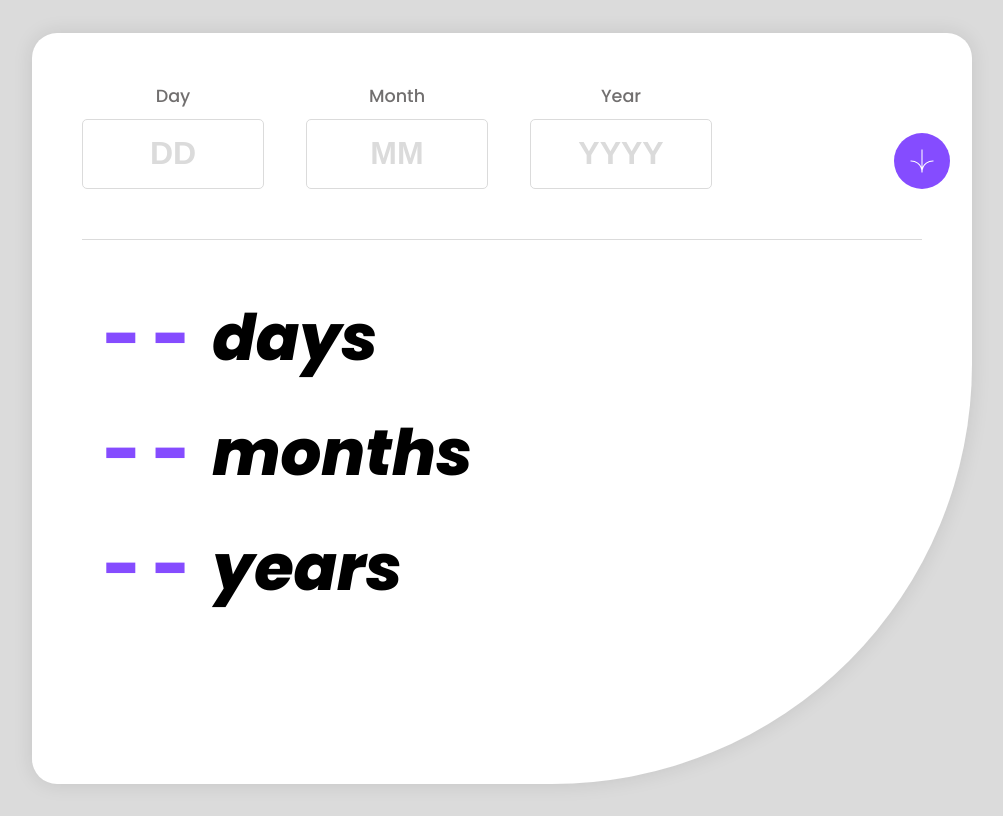
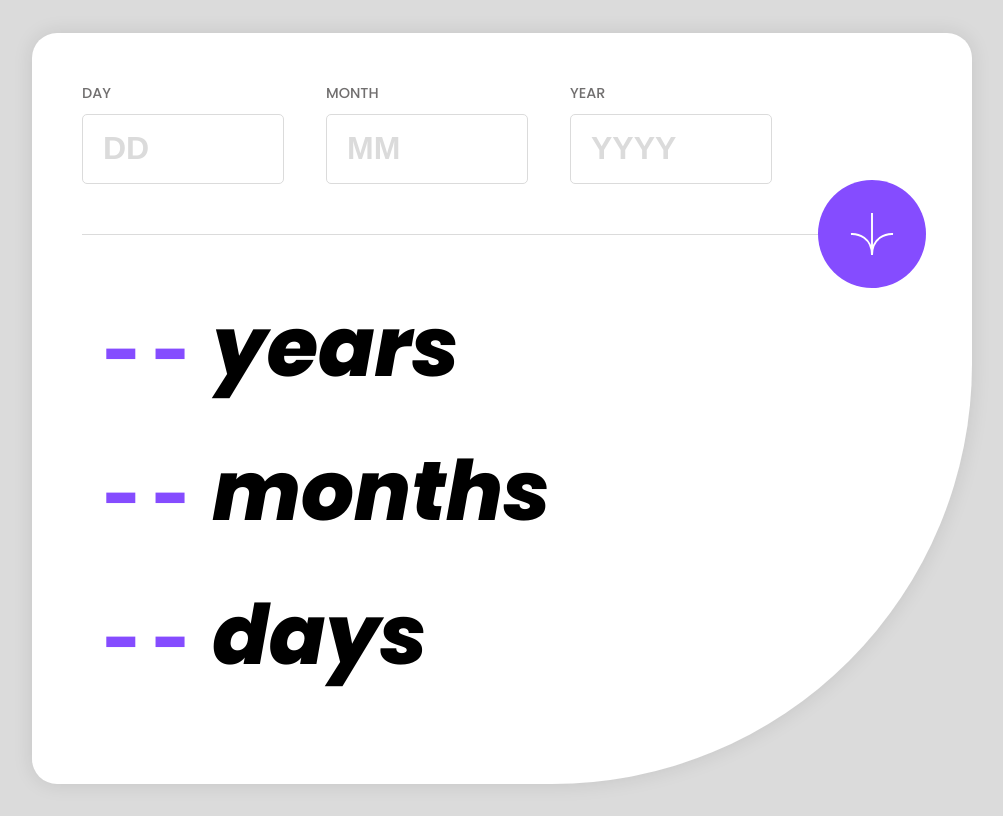
Before and after one commit to BomberQLF/Age-Calculator-App, a plain HTML site: page index.html in a window 1280 px wide. Shown: the whole page, without its empty margins (138-1141 px from the left). Drawn offline with Linux system fonts and the light colour scheme.

Commit message:
CSS Done

```diff
--- a/index.html
+++ b/index.html
@@ -14,27 +14,31 @@
 <body>
   <section>
     <div class="container">
-      <div class="dateContainer">
+      <form class="dateContainer">
         <div class="dayInput">
-          <label for="day">Day</label>
+          <label for="day" class="red" id="dayLabel">Day</label>
           <input type="text" name="day" id="day" placeholder="DD" minlength="1" maxlength="2">
+          <p id="dayError" style="display: none;"><em>Must be a valid day</em></p>
         </div>
         <div class="monthInput">
-          <label for="month">Month</label>
+          <label for="month" class="red" id="monthLabel">Month</label>
           <input type="text" name="month" id="month" placeholder="MM" minlength="1" maxlength="2">
+          <p id="monthError" style="display: none;"><em>Must be a valid month</em></p>
         </div>
         <div class="yearInput">
-          <label for="year">Year</label>
+          <label for="year" class="red" id="yearLabel">Year</label>
           <input type="text" name="year" id="year" placeholder="YYYY" minlength="1" maxlength="4">
+          <p id="yearError" style="display: none;"><em>Must be a valid year</em></p>
         </div>
-        <button type="button" id="calculateButton">
+        <button type="submit" id="calculateButton">
           <img src="assets/images/icon-arrow.svg" alt="Calculate">
         </button>
-      </div>
+      </form>
       <div class="dateRender">
-        <p><span class="purple">- -</span><em>days</em></p>
-        <p><span class="purple">- -</span><em>months</em></p>
-        <p><span class="purple">- -</span><em>years</em></p>
+        <p><span class="purple" id="years">- -</span><em>years</em></p>
+        <p><span class="purple" id="months">- -</span><em>months</em></p>
+        <p><span class="purple" id="days">- -</span><em>days</em></p>
+
       </div>
     </div>
   </section>
--- a/style.scss
+++ b/style.scss
@@ -41,12 +41,13 @@ section {
       div {
         display: flex;
         flex-direction: column;
-        align-items: center;
         margin-right: 42px;
+        color: hsl(0, 100%, 67%);
 
         label {
+          text-transform: uppercase;
           color: $smokey-grey;
-          font-size: 1.1rem;
+          font-size: 0.9rem;
           font-weight: 500;
           margin-bottom: 10px;
         }
@@ -54,10 +55,9 @@ section {
         input[type="text"] {
           width: 160px;
           height: 48px;
-          padding: 10px;
+          padding: 10px 20px;
           border: 1px solid $light-grey;
           border-radius: 5px;
-          text-align: center;
           font-size: 2rem;
           font-weight: 700;
           color: $off-black;
@@ -65,23 +65,33 @@ section {
           &::placeholder {
             color: $light-grey;
           }
+
+          &:focus {
+            border-color: $purple;
+            outline: none;
+          }
         }
       }
 
       button {
         position: absolute;
-        top: 50%;
-        right: 0;
+        top: 100%;
+        right: 50px;
         transform: translate(50%, -50%);
-        padding: 16px;
+        padding: 32px;
         background-color: $purple;
         border: none;
         border-radius: 50%;
         cursor: pointer;
 
+          &:hover {
+            transition: 0.8s;
+            background-color: black;
+          }
+
         img {
-          width: 24px; // Adjust size of the icon as needed
-          height: 24px; // Adjust size of the icon as needed
+          width: 44px; // Adjust size of the icon as needed
+          height: 44px; // Adjust size of the icon as needed
           vertical-align: middle;
         }
       }
@@ -91,7 +101,7 @@ section {
       width: 100%;
 
       p {
-        font-size: 4rem;
+        font-size: 5.2rem;
         margin: 20px auto auto auto;
         font-family: $font-stack;
         font-weight: 800;
@@ -106,6 +116,11 @@ section {
       }
     }
   }
+}
+
+.focused  {
+  border-color: hsl(0, 100%, 67%) !important;
+  outline: none;
 }
 
 // Media queries for 375px width
```
Also changed, not shown: style.css, 1 other file.
